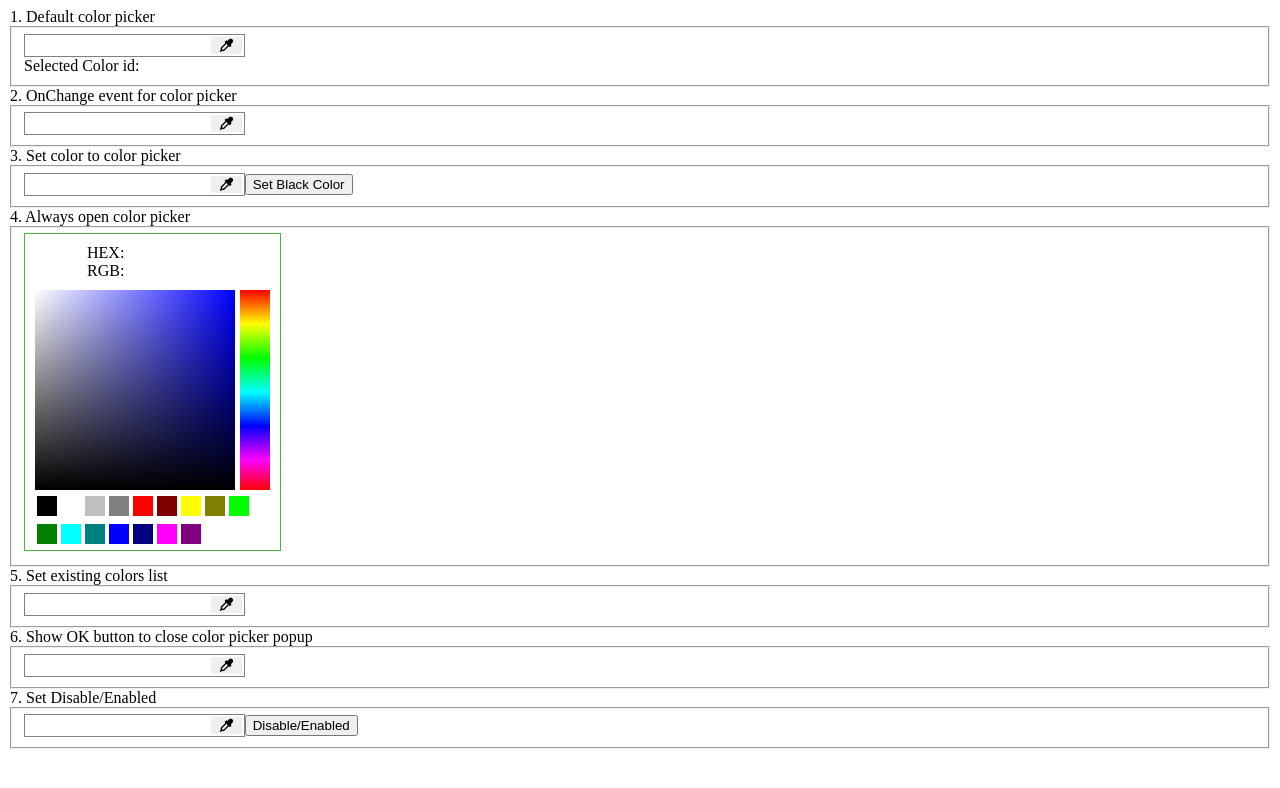
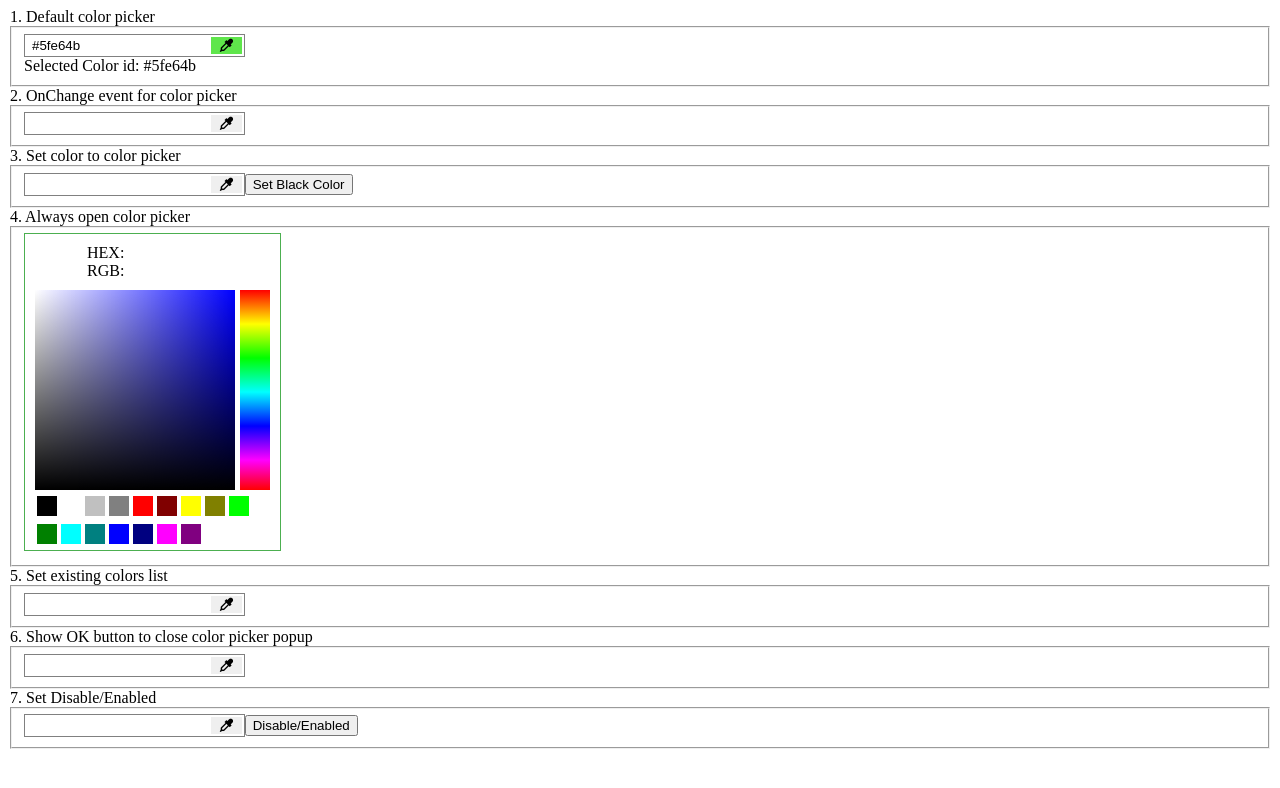
Before and after one commit to NilavPatel/np-color-picker-package, an Angular app: page / in a window 1280 px wide. Shown: the top 788 px of the page. Built offline with nearby package versions, Linux system fonts and the light colour scheme.

Commit message:
add color in demo

```diff
--- a/src/app/app.component.ts
+++ b/src/app/app.component.ts
@@ -9,7 +9,7 @@ export class AppComponent {
 
   title = 'np-ui-color-picker-package';
 
-  currentColor1: string;
+  currentColor1: string ="#5fe64b";
   currentColor2: string;
   currentColor3: string;
   currentColor4: string;
```
